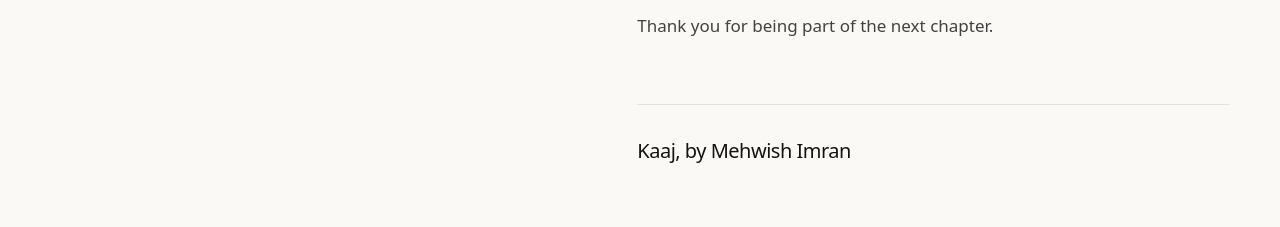
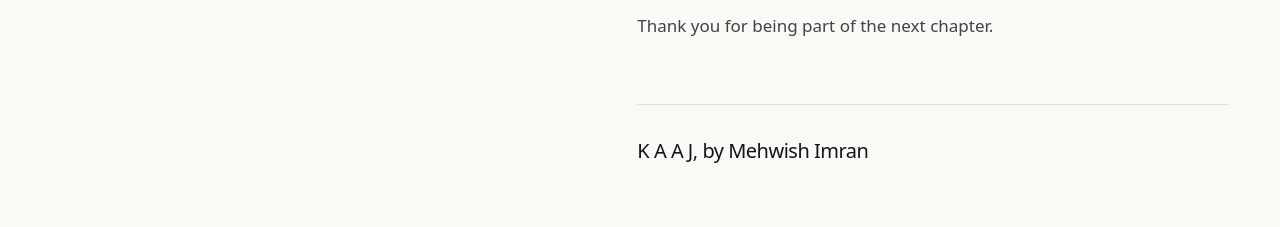
Before and after one commit to Rao-automates/kaaj-official-store, a Next.js app: page /about in a window 1280 px wide. Shown: the part 1036-1263 px from the top of the page. Built offline with nearby package versions, Linux system fonts and the light colour scheme; no server answers.

Commit message:
kaaj correction

```diff
--- a/src/app/about/page.tsx
+++ b/src/app/about/page.tsx
@@ -68,7 +68,7 @@ export default function AboutPage() {
 
           <div className="mt-16 pt-8 border-t border-[#141413]/10">
             <p className="font-sans text-lg lg:text-xl font-medium tracking-tight">
-              Kaaj, by Mehwish Imran
+              K A A J, by Mehwish Imran
             </p>
           </div>
         </div>
```
